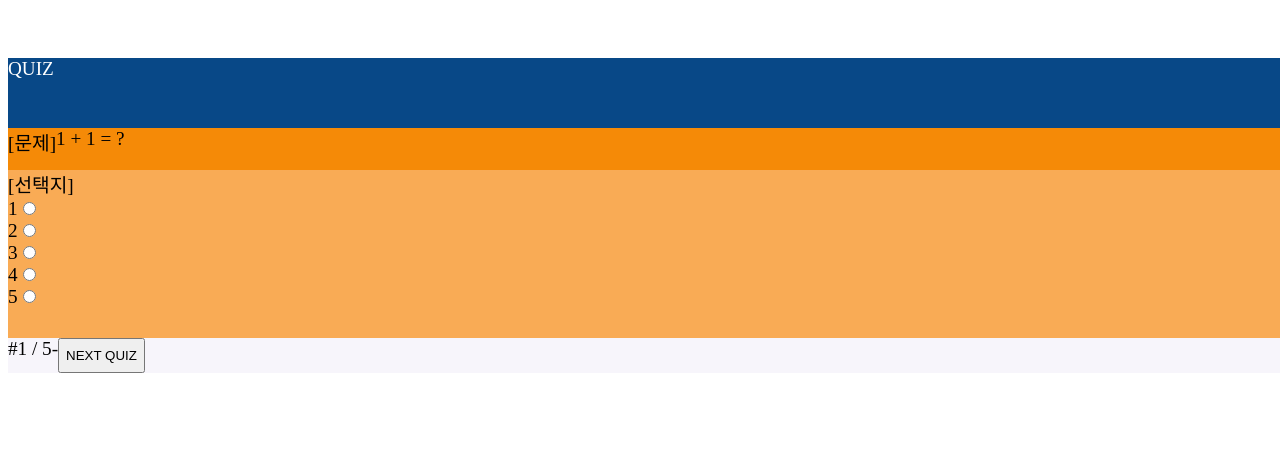
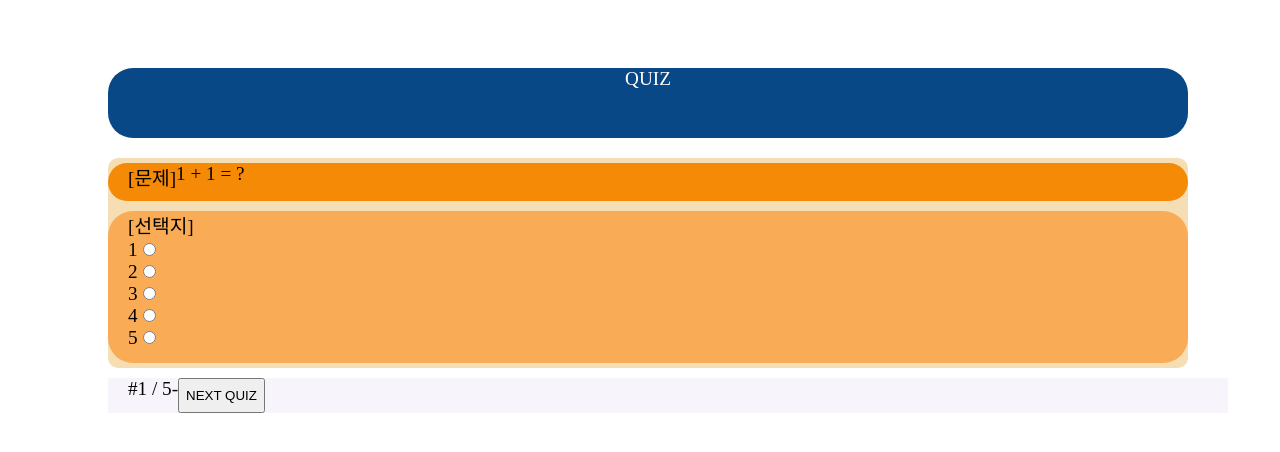
Before and after one commit to MinSikSon/web-service, a plain HTML site: page hw_js_quiz/quiz.html in a window 1280 px wide. Drawn offline with Linux system fonts and the light colour scheme.

Commit message:
[fe] 최소한의 디자인 추가

```diff
--- a/hw_js_quiz/quiz.css
+++ b/hw_js_quiz/quiz.css
@@ -2,7 +2,7 @@ html {
   height: 100%;
   width: 100%;
 
-  padding: 50px 0px;
+  padding: 50px 100px;
   box-sizing: border-box;
   font-size: 1.2rem;
 }
@@ -23,12 +23,21 @@ header {
   background-color: #084887;
   width: 100%;
   color: #fff;
+  text-align: center;
+
+  border-radius: 25px;
+  margin: 10px 0px;
+  box-sizing: border-box;
 }
 
 .quiz-container {
   height: 30%;
   width: 100%;
   background-color: wheat;
+
+  border-radius: 10px;
+  margin: 10px 0px;
+  box-sizing: border-box;
 }
 
 .quiz-main {
@@ -43,6 +52,11 @@ header {
 
   display: flex;
   flex-direction: row;
+
+  border-radius: 25px;
+  margin: 5px 0px;
+  padding: 0px 20px;
+  box-sizing: border-box;
 }
 .quiz-content#quiz-select {
   height: 80%;
@@ -50,6 +64,11 @@ header {
 
   display: flex;
   flex-direction: column;
+
+  border-radius: 25px;
+  margin: 5px 0px;
+  padding: 0px 20px;
+  box-sizing: border-box;
 }
 
 footer {
@@ -58,4 +77,6 @@ footer {
   background-color: #f7f5fb;
   display: flex;
   flex-direction: row;
+
+  padding: 0px 20px;
 }
--- a/hw_js_quiz/quiz.js
+++ b/hw_js_quiz/quiz.js
@@ -1,3 +1,5 @@
+const DEBUG = false;
+
 class Quiz {
     static QUIZ_ORDER = 0;
     static QUIZ_NUMBER = 0;
@@ -17,7 +19,7 @@ class Quiz {
             this.select.push(_select[i]);
             this.divRadio.push(ElementCreator.CreateRadio({ className: `radio`, id: i, innerText: _select[i], value: i }));
             this.divRadio[i].onclick = function () {
-                console.log(this);
+                if (DEBUG === true) console.log(this);
             }
         }
         Quiz.QUIZ_LIST.push(this);
@@ -41,7 +43,7 @@ class ElementCreator {
         return div;
     }
     static CreateRadio(_attr) {
-        // console.log(_attr);
+        if (DEBUG === true) console.log(_attr);
         let label = this.CreateLabel({ className: _attr.className + `-label`, id: `label` + _attr.id, innerText: _attr.innerText });
         let radio = this.CreateInput({ type: `radio`, name: `radio-option`, className: _attr.className + `-button`, id: `radio` + _attr.id, innerText: _attr.innerText });
 
@@ -59,7 +61,7 @@ class ElementCreator {
     }
 
     static CreateInput(_attr) {
-        // console.log(`[CreateInput]`, _attr);
+        if (DEBUG === true) console.log(`[CreateInput]`, _attr);
         let input = document.createElement(`input`);
         input.type = _attr.type;
         input.name = _attr.name;
@@ -75,7 +77,7 @@ class ElementCreator {
 }
 
 document.addEventListener(`DOMContentLoaded`, function () {
-    console.log(`[DOMContentLoaded]`);
+    if (DEBUG === true) console.log(`[DOMContentLoaded]`);
 
     RegistQuiz();
 
@@ -85,7 +87,7 @@ document.addEventListener(`DOMContentLoaded`, function () {
 
 document.getElementById(`next-button`).onclick = function () {
     let radio = document.getElementsByClassName(`radio-button`);
-    console.log(radio);
+    if (DEBUG === true) console.log(radio);
     let select = false;
     for (let i = 0; i < radio.length; i++) {
         if (true === !!radio[i].checked) {
@@ -94,7 +96,7 @@ document.getElementById(`next-button`).onclick = function () {
             break;
         }
     }
-    console.log(`Quiz.QUIZ_SELECT:`, Quiz.QUIZ_SELECT);
+    if (DEBUG === true) console.log(`Quiz.QUIZ_SELECT:`, Quiz.QUIZ_SELECT);
 
     if (false === select) {
         alert(`답 선택해!!`);
@@ -165,5 +167,5 @@ function RegistQuiz() {
     new Quiz(`매드몬스터 멤버가 아닌 것을 고르시오.`, [`탄`, `제이호`, `포켓몬스터`], 2);
     new Quiz(`주식 연 수익이 24% 일 때, 자본이 2배가 될 때까지 얼마나 걸릴까요?`, [`3년`, `4년`, `5년`, `6년`], 0);
     new Quiz(`지금까지 총 몇 문제 맞춘거 같나요?`, [0, 1, 2, 3, 4], 4);
-    // console.log(Quiz.QUIZ_LIST);
+    if (DEBUG === true) console.log(Quiz.QUIZ_LIST);
 }
```
